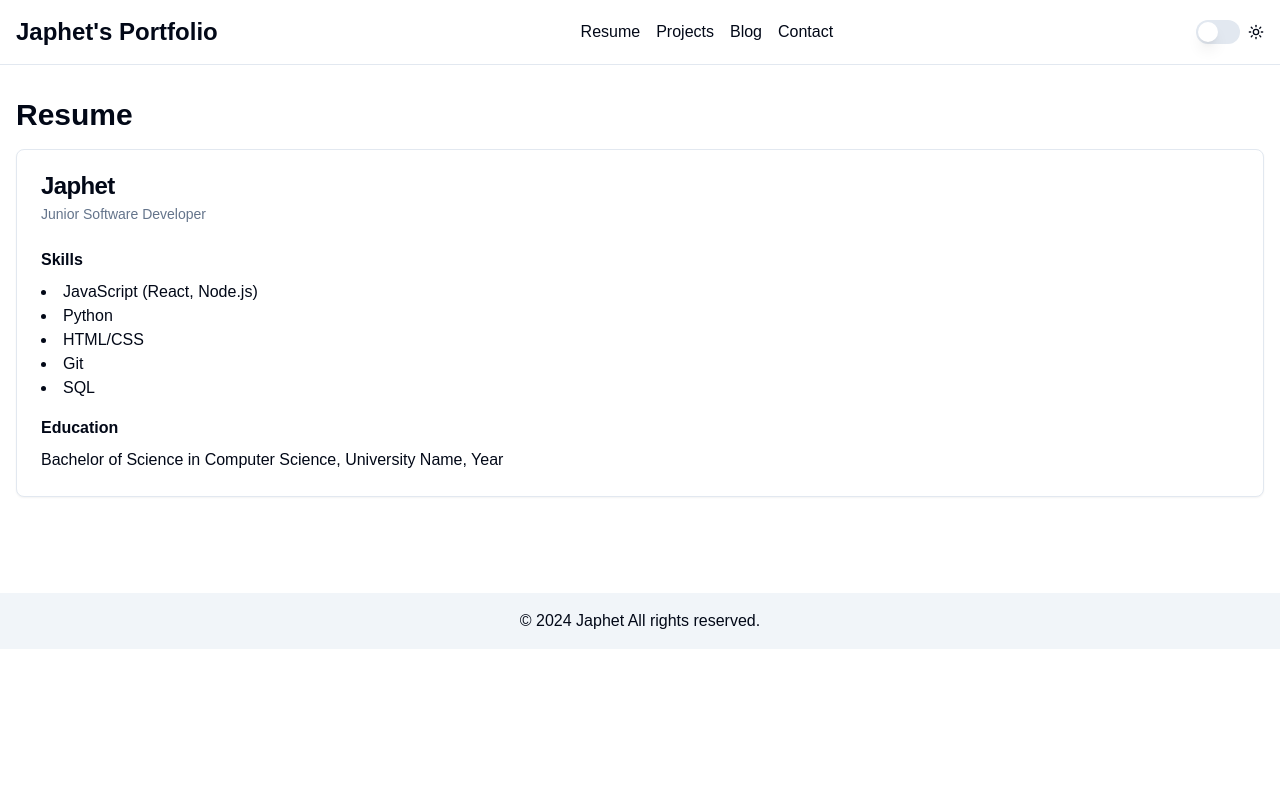
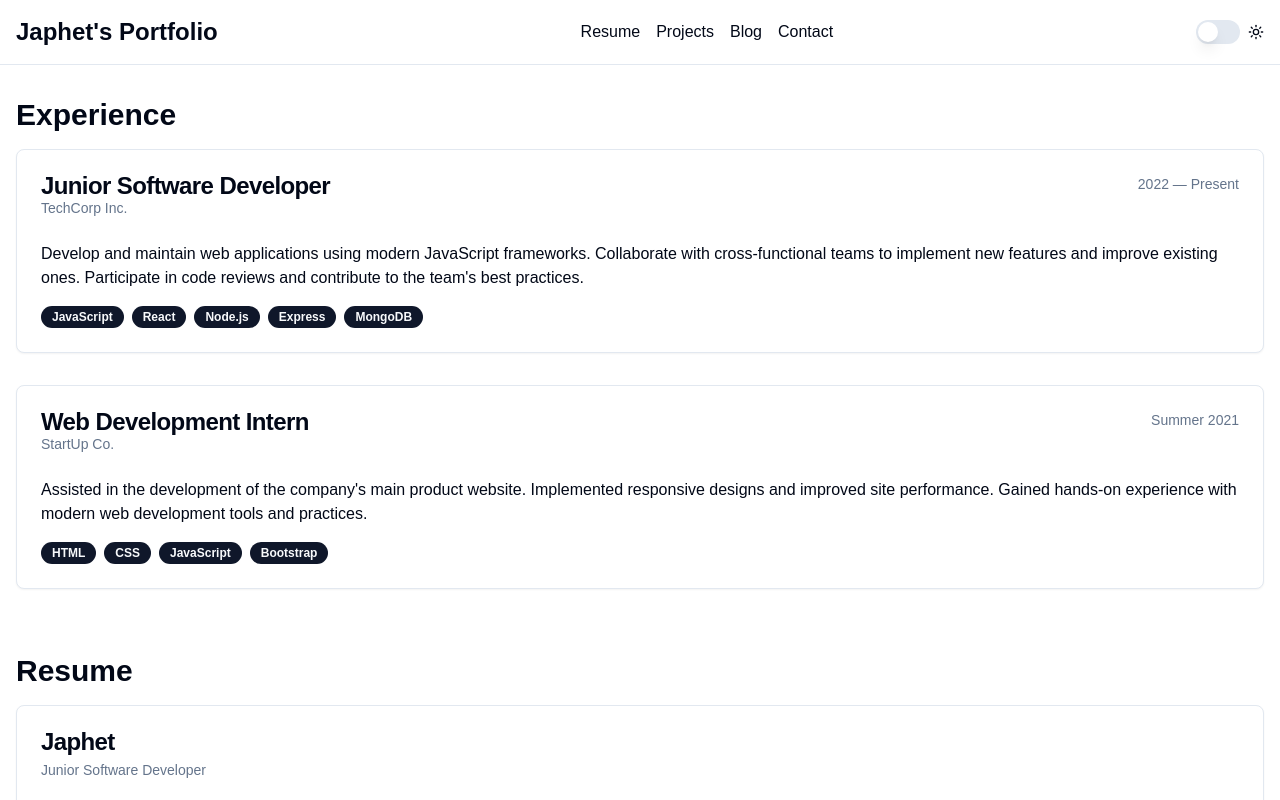
Before and after one commit to Japhet-github/developer-portfolio, a Next.js app: page / in a window 1280 px wide. Shown: the top 800 px of the page. Built offline with nearby package versions, Linux system fonts and the light colour scheme.

Commit message:
Add experience section and card components to main content of the page

```diff
--- a/src/app/page.tsx
+++ b/src/app/page.tsx
@@ -110,6 +110,62 @@ export default function Portfolio() {
 
       {/* Main content */}
       <main className="container mx-auto px-4 py-8 space-y-16">
+        {/* Experience section */}
+        <section id="experience" className="scroll-mt-16">
+          <h2 className="text-3xl font-bold mb-4">Experience</h2>
+          <div className="space-y-8">
+            <Card>
+              <CardHeader>
+                <div className="flex justify-between items-start">
+                  <div>
+                    <CardTitle>Junior Software Developer</CardTitle>
+                    <CardDescription>TechCorp Inc.</CardDescription>
+                  </div>
+                  <div className="text-sm text-muted-foreground">2022 — Present</div>
+                </div>
+              </CardHeader>
+              <CardContent>
+                <p className="mb-4">
+                  Develop and maintain web applications using modern JavaScript frameworks.
+                  Collaborate with cross-functional teams to implement new features and improve existing ones.
+                  Participate in code reviews and contribute to the team&apos;s best practices.
+                </p>
+                <div className="flex flex-wrap gap-2">
+                  <Badge>JavaScript</Badge>
+                  <Badge>React</Badge>
+                  <Badge>Node.js</Badge>
+                  <Badge>Express</Badge>
+                  <Badge>MongoDB</Badge>
+                </div>
+              </CardContent>
+            </Card>
+            <Card>
+              <CardHeader>
+                <div className="flex justify-between items-start">
+                  <div>
+                    <CardTitle>Web Development Intern</CardTitle>
+                    <CardDescription>StartUp Co.</CardDescription>
+                  </div>
+                  <div className="text-sm text-muted-foreground">Summer 2021</div>
+                </div>
+              </CardHeader>
+              <CardContent>
+                <p className="mb-4">
+                  Assisted in the development of the company&apos;s main product website.
+                  Implemented responsive designs and improved site performance.
+                  Gained hands-on experience with modern web development tools and practices.
+                </p>
+                <div className="flex flex-wrap gap-2">
+                  <Badge>HTML</Badge>
+                  <Badge>CSS</Badge>
+                  <Badge>JavaScript</Badge>
+                  <Badge>Bootstrap</Badge>
+                </div>
+              </CardContent>
+            </Card>
+          </div>
+        </section>
+
         {/* Resume section */}
         <section id="resume" className="scroll-mt-16">
           <h2 className="text-3xl font-bold mb-4">Resume</h2>
```
